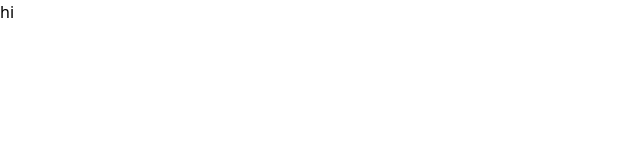
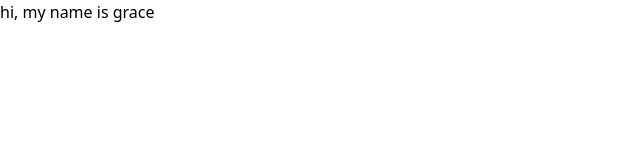
Before and after one commit to Oyinbrakemigrace/E-commerce-with-react, a React (Create React App) app: page / in a window 1280 px wide. Shown: the top 160 px of the page, without its empty margins (0-640 px from the left). Built offline with nearby package versions, Linux system fonts and the light colour scheme.

Commit message:
installed and configured a few packages

```diff
--- a/src/App.js
+++ b/src/App.js
@@ -1,7 +1,7 @@
 function App() {
   return (
-    <div className="App text-center font-extrabold">
-     hi
+    <div className="App">
+     hi, my name is grace
     </div>
   );
 }
```
